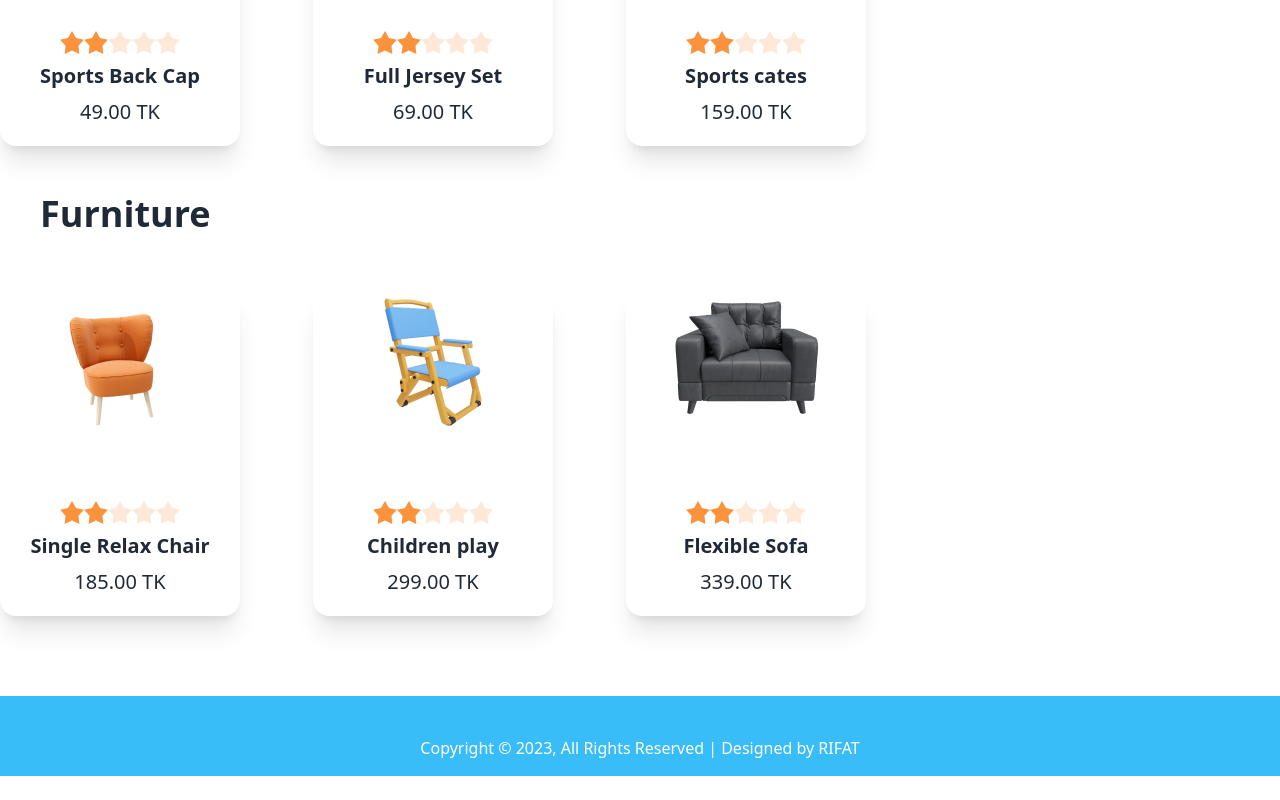
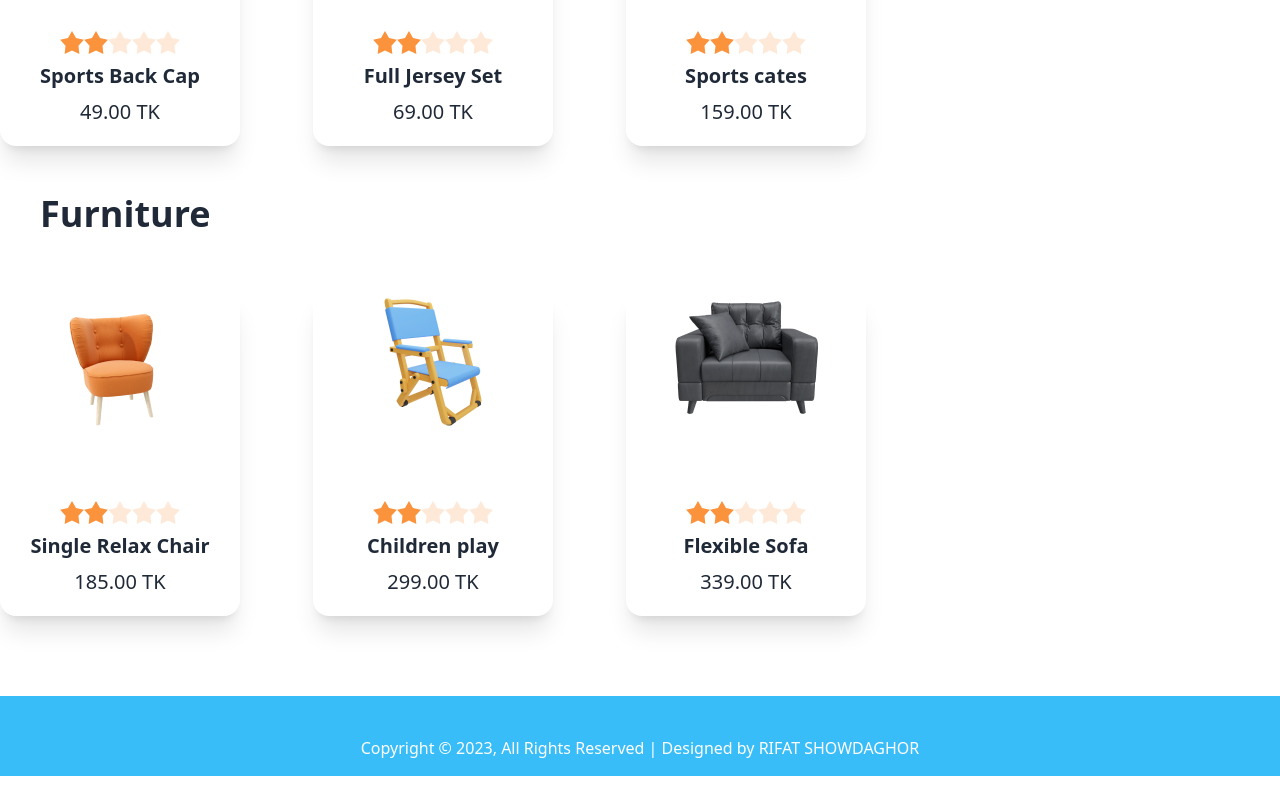
Before and after one commit to rifat417131/assingment-5, a plain HTML site: page index.html in a window 1280 px wide. Shown: the part 1644-2444 px from the top of the page. Drawn offline with nearby package versions, Linux system fonts and the light colour scheme.

Commit message:
added the assingment

```diff
--- a/index.html
+++ b/index.html
@@ -348,7 +348,7 @@
     <footer
     class="text-center bg-sky-400 text-white font-medium mt-20 h-20 py-10"
   >
-    Copyright &copy; 2023, All Rights Reserved | Designed by RIFAT
+    Copyright &copy; 2023, All Rights Reserved | Designed by RIFAT SHOWDAGHOR
   </footer>
 
     <script src="function.js"></script>
```
Also changed, not shown: Summer Sale Landing Page Design with modal.png (deleted), Summer Sale Landing Page Design.png (deleted), 1 other file.
